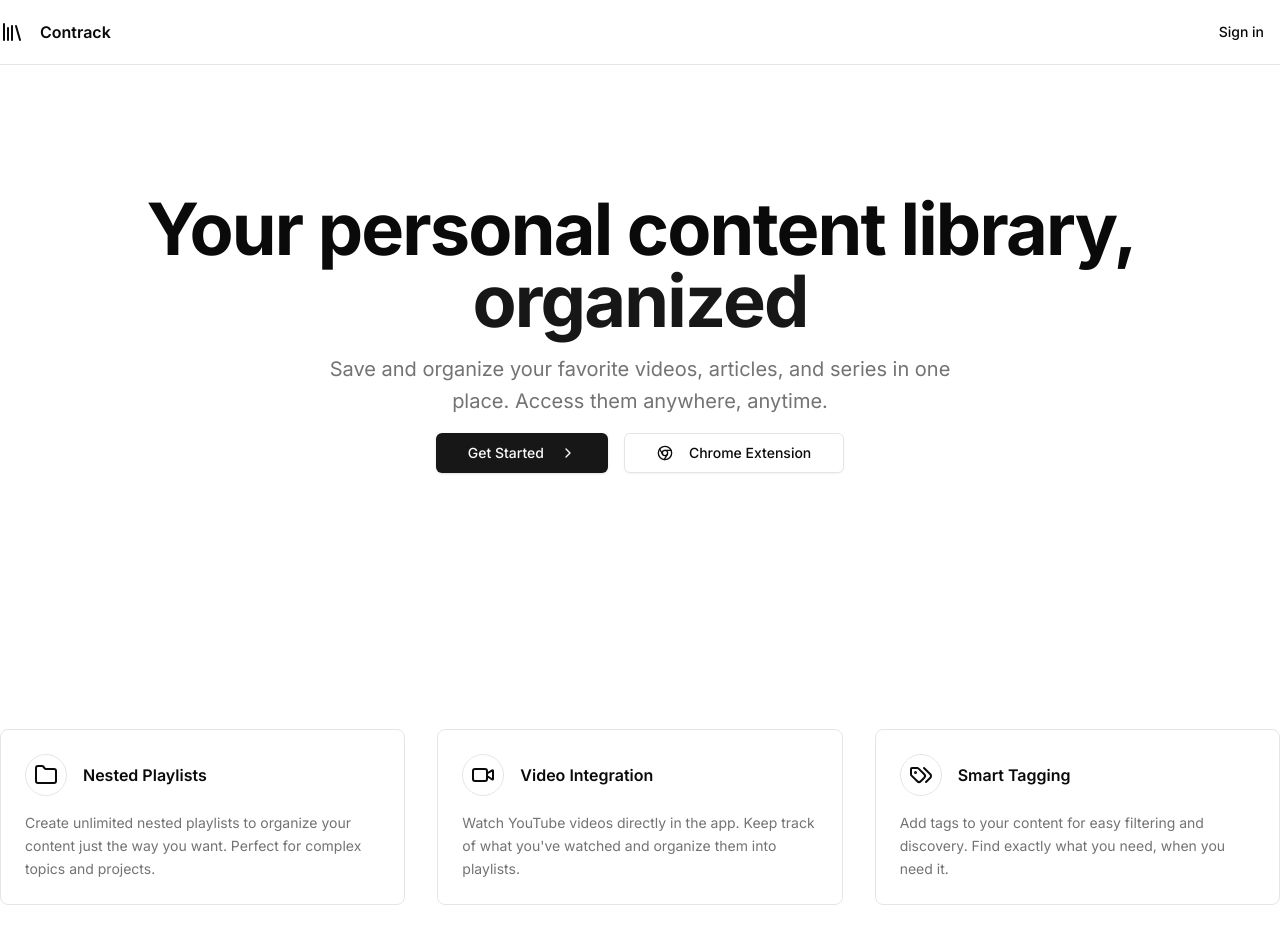
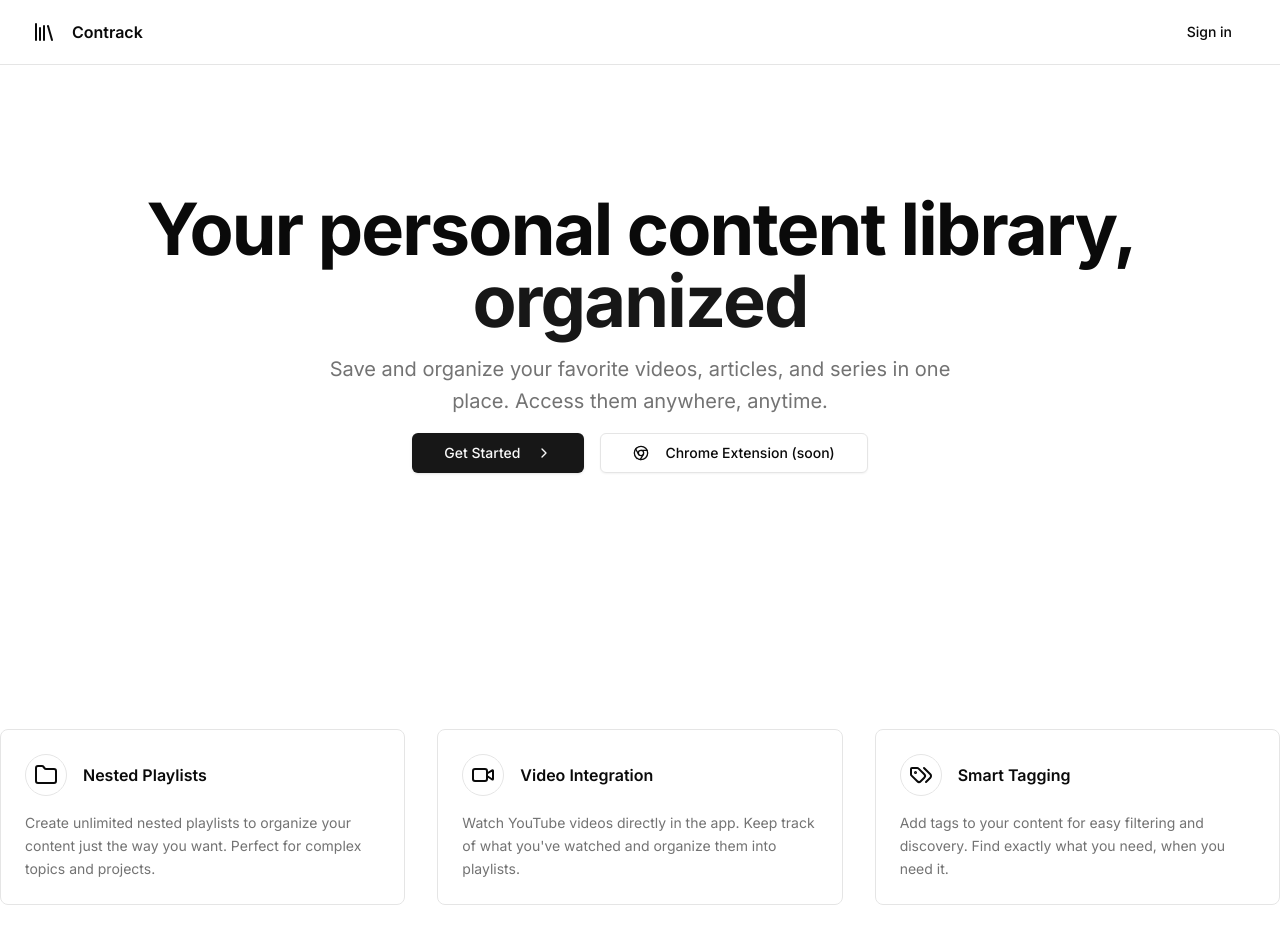
Before and after one commit to AdrianGlez18/contrack, a Next.js app: page / in a window 1280 px wide. Shown: the top 944 px of the page. Built offline with nearby package versions, Linux system fonts and the light colour scheme.

Commit message:
Landing page button disabled

```diff
--- a/app/(landing)/page.tsx
+++ b/app/(landing)/page.tsx
@@ -9,7 +9,7 @@ export default function LandingPage() {
   return (
     <div className="flex flex-col min-h-screen w-full">
       <header className="border-b w-full flex items-center justify-center">
-        <div className="container flex items-center justify-between h-16">
+        <div className="container flex items-center justify-between h-16 mx-4 px-4">
           <div className="flex items-center gap-2 font-semibold">
             <Library className="h-6 w-6 mr-2" />
             <span>Contrack</span>
@@ -38,10 +38,10 @@ export default function LandingPage() {
                   <ChevronRight className="ml-2 h-4 w-4" />
                 </Link>
               </Button>
-              <Button size="lg" variant="outline" asChild>
+              <Button size="lg" variant="outline" asChild disabled>
                 <a href="#" target="_blank" rel="noopener noreferrer">
                   <Chrome className="mr-2 h-4 w-4" />
-                  Chrome Extension
+                  Chrome Extension (soon)
                 </a>
               </Button>
             </div>
```
